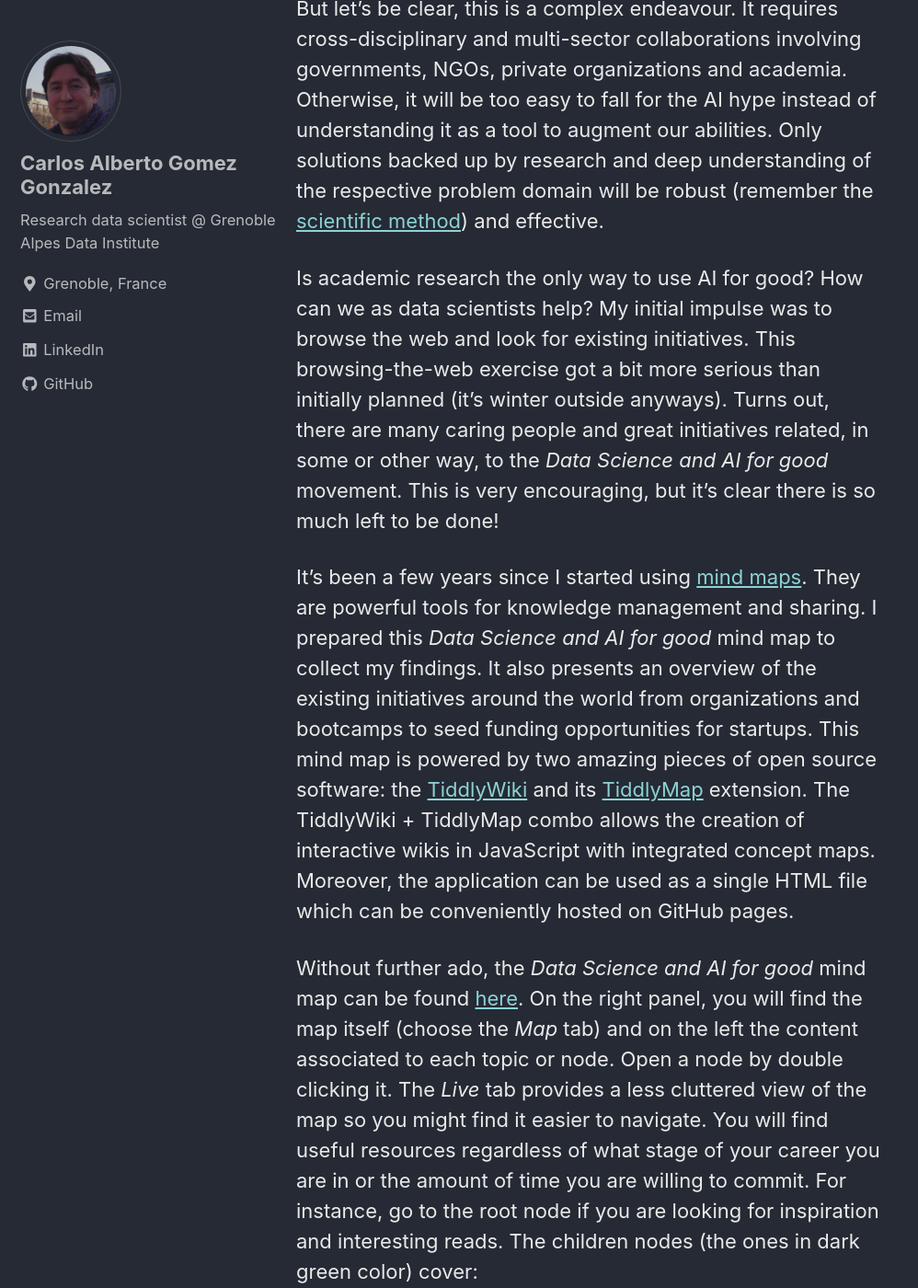
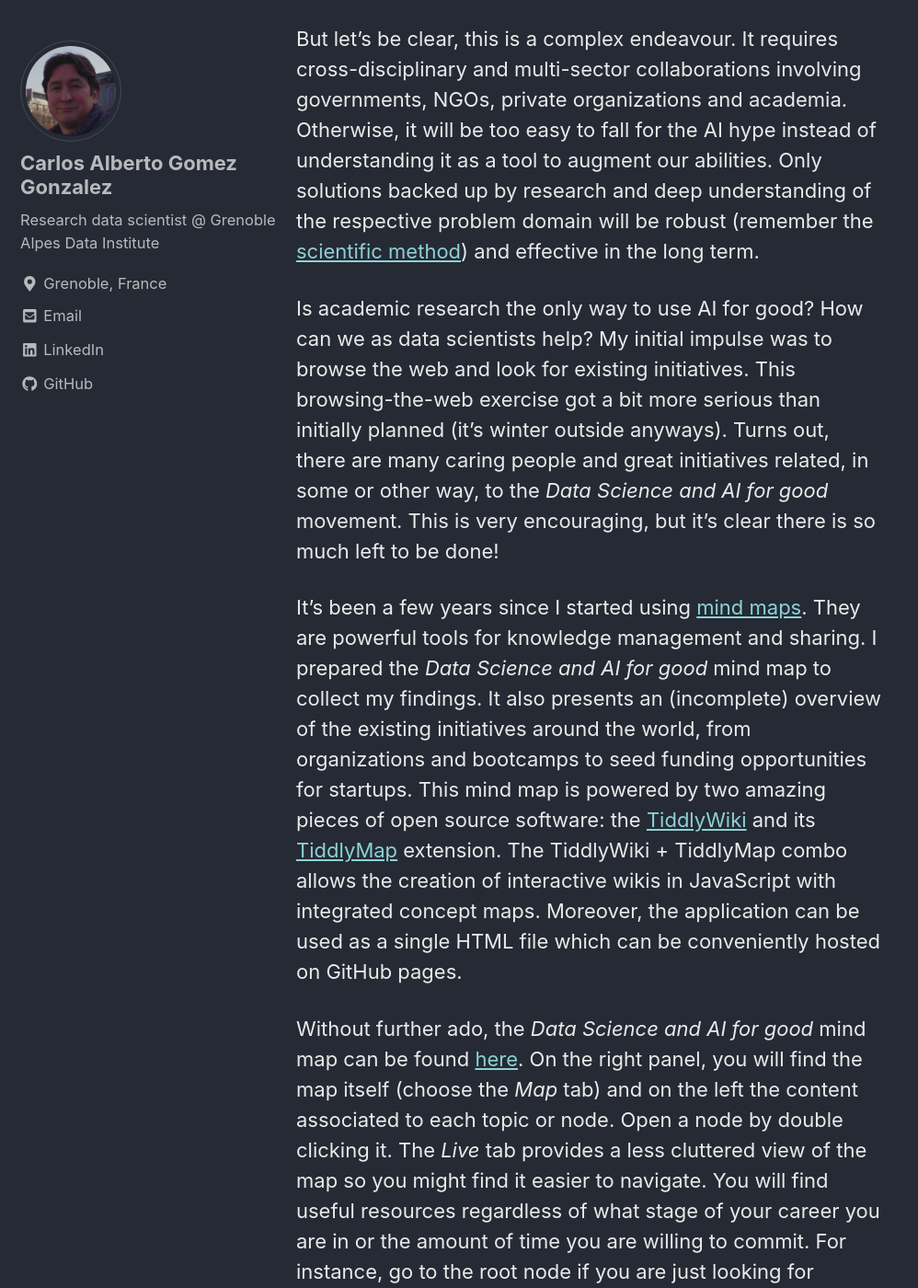
Before and after one commit to carlos-gg/carlos-gg.github.io, a Jekyll site: the page built from _posts/2019-01-24-ai4good_mindmap.md, in a window 1280 px wide and 1400 px high, scrolled down 723 px. Shown: the whole window at 92% size, without its empty margins (0-998 px from the left). Built offline with Jekyll 4.4.1, drawn with Linux system fonts in a browser that asks for light colours; nearby versions of some CDN libraries; some of the changed text lies outside the part shown.

Commit message:
last edits to the post

```diff
--- a/_posts/2019-01-24-ai4good_mindmap.md
+++ b/_posts/2019-01-24-ai4good_mindmap.md
@@ -9,17 +9,17 @@
 
 TLDR: Shut up and show me the [map](https://carlgogo.github.io/AI4G_mindmap/){:target="_blank"}.
 
-Humanity is reaching an inflection point in terms of its technological development. At the same time, we are reevaluating our place on Earth and rethinking how to build a fairer society. Can artificial intelligence (AI, machine learning, statistical learning or however you want to call it) serve to tackle societal and environmental challenges? Yes, absolutely. In fact, the same algorithms used to recommend products on an e-commerce website, or choose the ads shown to you, can be used to solve real human problems. All data scientists, from aspiring ones to researchers, have the opportunity (and even the responsibility) to take advantage of the current data revolution to improve our world.
+Humanity is reaching an inflection point in terms of its technological development. At the same time, we are reevaluating our place on Earth and rethinking how to build a fairer society. Can artificial intelligence (AI, machine learning, statistical learning or however you want to call it) serve to tackle societal and environmental challenges? Yes, absolutely. In fact, the same algorithms used to recommend products on an e-commerce website, or choose the ads shown to you, can be applied to solve real human problems. All data scientists, from aspiring ones to researchers, have the opportunity (and even the responsibility) to take advantage of the current data revolution to improve our world.
 
 <!--more-->
 
-But let's be clear, this is a complex endeavour. It requires cross-disciplinary and multi-sector collaborations involving governments, NGOs, private organizations and academia. Otherwise, it will be too easy to fall for the AI hype instead of understanding it as a tool to augment our abilities. Only solutions backed up by research and deep understanding of the respective problem domain will be robust (remember the [scientific method](https://en.wikipedia.org/wiki/Scientific_method){:target="_blank"}) and effective.
+But let's be clear, this is a complex endeavour. It requires cross-disciplinary and multi-sector collaborations involving governments, NGOs, private organizations and academia. Otherwise, it will be too easy to fall for the AI hype instead of understanding it as a tool to augment our abilities. Only solutions backed up by research and deep understanding of the respective problem domain will be robust (remember the [scientific method](https://en.wikipedia.org/wiki/Scientific_method){:target="_blank"}) and effective in the long term.
 
 Is academic research the only way to use AI for good? How can we as data scientists help? My initial impulse was to browse the web and look for existing initiatives. This browsing-the-web exercise got a bit more serious than initially planned (it's winter outside anyways). Turns out, there are many caring people and great initiatives related, in some or other way, to the *Data Science and AI for good* movement. This is very encouraging, but it's clear there is so much left to be done!
 
-It's been a few years since I started using [mind maps](https://en.wikipedia.org/wiki/Mind_map){:target="_blank"}. They are powerful tools for knowledge management and sharing. I prepared this *Data Science and AI for good* mind map to collect my findings. It also presents an overview of the existing initiatives around the world from organizations and bootcamps to seed funding opportunities for startups. This mind map is powered by two amazing pieces of open source software: the [TiddlyWiki](https://tiddlywiki.com/){:target="_blank"} and its [TiddlyMap](http://tiddlymap.org/){:target="_blank"} extension. The TiddlyWiki + TiddlyMap combo allows the creation of interactive wikis in JavaScript with integrated concept maps. Moreover, the application can be used as a single HTML file which can be conveniently hosted on GitHub pages.
+It's been a few years since I started using [mind maps](https://en.wikipedia.org/wiki/Mind_map){:target="_blank"}. They are powerful tools for knowledge management and sharing. I prepared the *Data Science and AI for good* mind map to collect my findings. It also presents an (incomplete) overview of the existing initiatives around the world, from organizations and bootcamps to seed funding opportunities for startups. This mind map is powered by two amazing pieces of open source software: the [TiddlyWiki](https://tiddlywiki.com/){:target="_blank"} and its [TiddlyMap](http://tiddlymap.org/){:target="_blank"} extension. The TiddlyWiki + TiddlyMap combo allows the creation of interactive wikis in JavaScript with integrated concept maps. Moreover, the application can be used as a single HTML file which can be conveniently hosted on GitHub pages.
 
-Without further ado, the *Data Science and AI for good* mind map can be found [here](https://carlgogo.github.io/AI4G_mindmap/){:target="_blank"}. On the right panel, you will find the map itself (choose the *Map* tab) and on the left the content associated to each topic or node. Open a node by double clicking it. The *Live* tab provides a less cluttered view of the map so you might find it easier to navigate. You will find useful resources regardless of what stage of your career you are in or the amount of time you are willing to commit. For instance, go to the root node if you are looking for inspiration and interesting reads. The children nodes (the ones in dark green color) cover:
+Without further ado, the *Data Science and AI for good* mind map can be found [here](https://carlgogo.github.io/AI4G_mindmap/){:target="_blank"}. On the right panel, you will find the map itself (choose the *Map* tab) and on the left the content associated to each topic or node. Open a node by double clicking it. The *Live* tab provides a less cluttered view of the map so you might find it easier to navigate. You will find useful resources regardless of what stage of your career you are in or the amount of time you are willing to commit. For instance, go to the root node if you are just looking for inspiration and interesting reads. The children nodes (the ones in dark green color) cover the following topics:
 
 * *challenges and competitions* : contains information about individual projects, hackathons and data challenges you could work on during your weekends (the best way to improve your data skills!),
 * *bootcamps and fellowships* : resources for students eager to learn data science while working on projects with social impact. These internships last 2-3 months in general,
```
Also changed, not shown: other parts of _posts/2019-01-24-ai4good_mindmap.md (+1 -1 lines).
